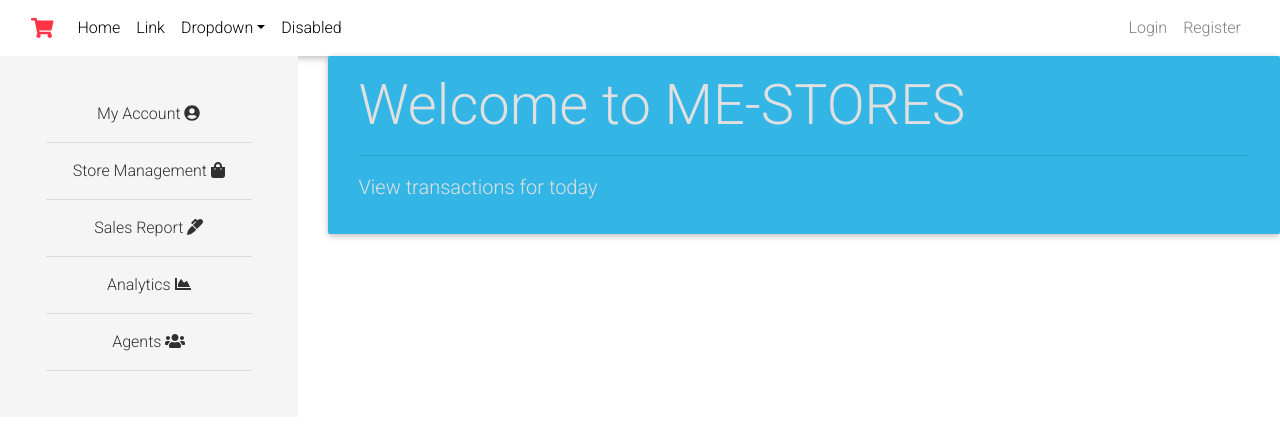
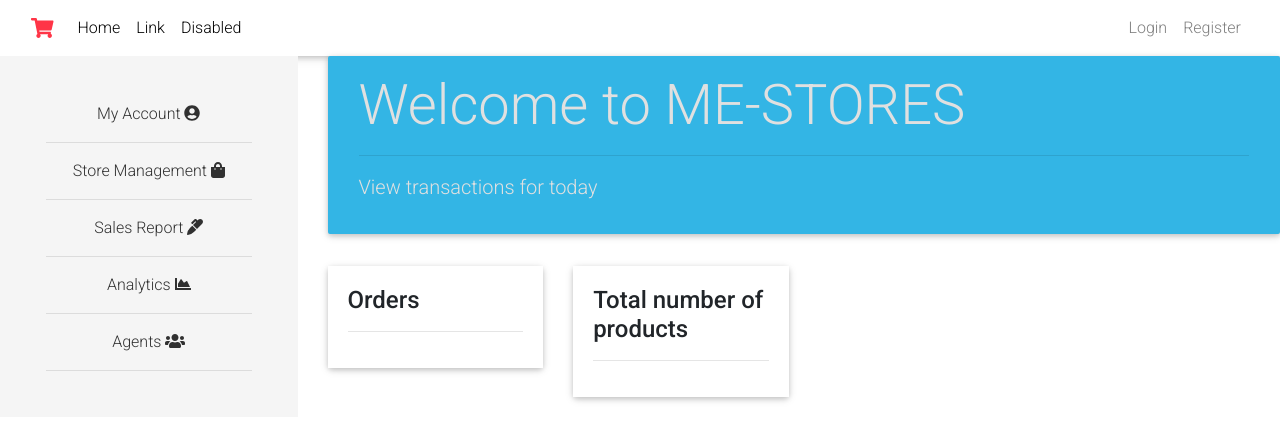
Before and after one commit to MightyEagle96/me-stores, a React (Create React App) app: page /dashboard in a window 1280 px wide. Shown: the top 440 px of the page. Built offline with nearby package versions, Linux system fonts and the light colour scheme; no server answers.

Commit message:
made changes

```diff
--- a/src/components/Navbar/Navbar.jsx
+++ b/src/components/Navbar/Navbar.jsx
@@ -62,7 +62,7 @@ export default function Navbar() {
                   Home
                 </MDBNavbarLink>
               ) : (
-                <MDBNavbarLink active aria-current="page" href="#">
+                <MDBNavbarLink active aria-current="page" href="/dashboard">
                   Home
                 </MDBNavbarLink>
               )}
@@ -71,24 +71,7 @@ export default function Navbar() {
               <MDBNavbarLink href="#">Link</MDBNavbarLink>
             </MDBNavbarItem>
 
-            <MDBNavbarItem>
-              <MDBDropdown>
-                <MDBDropdownToggle tag="a" className="nav-link">
-                  Dropdown
-                </MDBDropdownToggle>
-                <MDBDropdownMenu>
-                  <MDBDropdownItem>
-                    <MDBDropdownLink>Action</MDBDropdownLink>
-                  </MDBDropdownItem>
-                  <MDBDropdownItem>
-                    <MDBDropdownLink>Another action</MDBDropdownLink>
-                  </MDBDropdownItem>
-                  <MDBDropdownItem>
-                    <MDBDropdownLink>Something else here</MDBDropdownLink>
-                  </MDBDropdownItem>
-                </MDBDropdownMenu>
-              </MDBDropdown>
-            </MDBNavbarItem>
+            <MDBNavbarItem></MDBNavbarItem>
 
             <MDBNavbarItem>
               <MDBNavbarLink
@@ -105,7 +88,30 @@ export default function Navbar() {
           {user ? (
             <div className="d-flex w-auto ms-auto">
               <MDBNavbarNav>
-                <MDBNavbarLink href="#">{user.lastName}</MDBNavbarLink>
+                {/* <MDBNavbarLink href="#">{user.lastName}</MDBNavbarLink> */}
+                <MDBDropdown>
+                  <MDBDropdownToggle tag="a" className="nav-link">
+                    {user.lastName}
+                  </MDBDropdownToggle>
+                  <MDBDropdownMenu>
+                    {user.role !== 'user' ? (
+                      <MDBDropdownItem>
+                        <MDBDropdownLink href="/dashboard">
+                          {' '}
+                          Dashboard
+                        </MDBDropdownLink>
+                      </MDBDropdownItem>
+                    ) : (
+                      ''
+                    )}
+                    <MDBDropdownItem>
+                      <MDBDropdownLink>Another action</MDBDropdownLink>
+                    </MDBDropdownItem>
+                    <MDBDropdownItem>
+                      <MDBDropdownLink>Something else here</MDBDropdownLink>
+                    </MDBDropdownItem>
+                  </MDBDropdownMenu>
+                </MDBDropdown>
                 <MDBNavbarLink style={{ cursor: 'pointer' }} onClick={logout}>
                   Logout
                 </MDBNavbarLink>
--- a/src/data/services.js
+++ b/src/data/services.js
@@ -1,8 +1,8 @@
 import axios from 'axios';
 
 import Swal from 'sweetalert2';
-//export const backendUrl = 'http://localhost:4000/';
-export const backendUrl = 'https://mightyeagle-be.herokuapp.com';
+export const backendUrl = 'http://localhost:4000/';
+//export const backendUrl = 'https://mightyeagle-be.herokuapp.com';
 
 const AUTH_TOKEN = localStorage.getItem('token') || '';
 
--- a/src/pages/Account/Admin/DashBoard/DashboardPage.jsx
+++ b/src/pages/Account/Admin/DashBoard/DashboardPage.jsx
@@ -1,8 +1,24 @@
-import React from 'react';
+import React, { useState, useEffect } from 'react';
 import Navbar from '../../../../components/Navbar/Navbar';
+import { httpService } from '../../../../data/services';
 import { SideMenu } from '../SideMenu/SideMenu';
 import './DashboardPage.css';
+
 export const DashboardPage = () => {
+  const [storeDetail, setStoreDetail] = useState({});
+  const getTransactionCount = async () => {
+    const path = 'stores/store/orderCount';
+    const res = await httpService.get(path);
+
+    if (res) {
+      setStoreDetail(res.data);
+    }
+  };
+
+  useEffect(() => {
+    getTransactionCount();
+  });
+
   return (
     <div>
       <Navbar></Navbar>
@@ -19,6 +35,28 @@ export const DashboardPage = () => {
                 <p className="lead">View transactions for today</p>
               </div>
             </div>
+            <div>
+              <div className="row">
+                <div className="col-md-3">
+                  <div className="card">
+                    <div className="card-body bg-white">
+                      <div className="h4">Orders</div>
+                      <hr />
+                      <div className="h5">{storeDetail.orders}</div>
+                    </div>
+                  </div>
+                </div>
+                <div className="col-md-3">
+                  <div className="card">
+                    <div className="card-body bg-white">
+                      <div className="h4">Total number of products</div>
+                      <hr />
+                      <div className="h5">{storeDetail.products}</div>
+                    </div>
+                  </div>
+                </div>
+              </div>
+            </div>
           </div>
         </div>
       </div>
--- a/src/pages/Account/User/Order/OrderPage.jsx
+++ b/src/pages/Account/User/Order/OrderPage.jsx
@@ -87,7 +87,7 @@ export const OrderPage = () => {
             <IsLoading color="text-success" />
           ) : (
             <div className="d-flex justify-content-center">
-              <div className="col-md-4 p-3 shadow">
+              <div className=" p-3 shadow">
                 <div>
                   <img
                     src={item.imageUrl}
```
